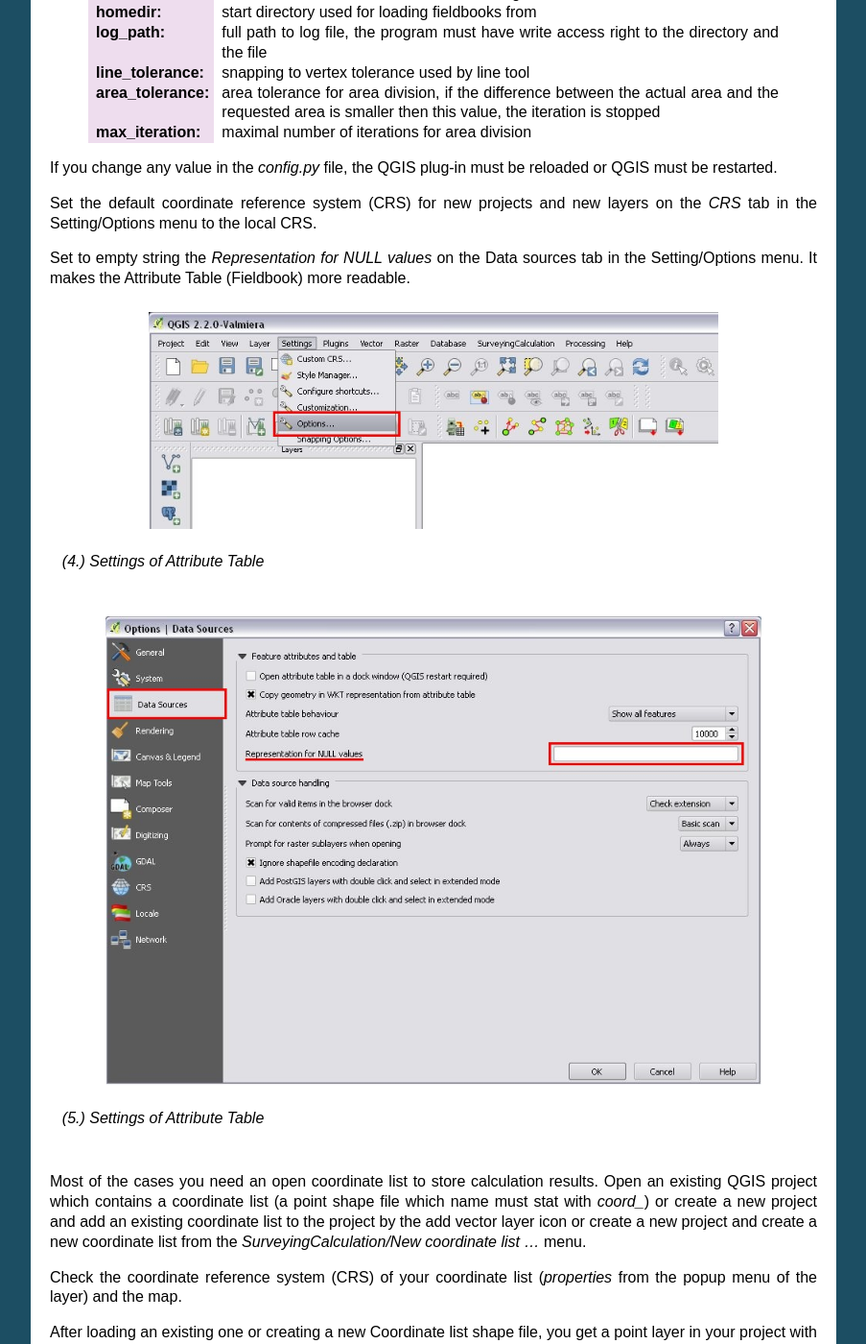
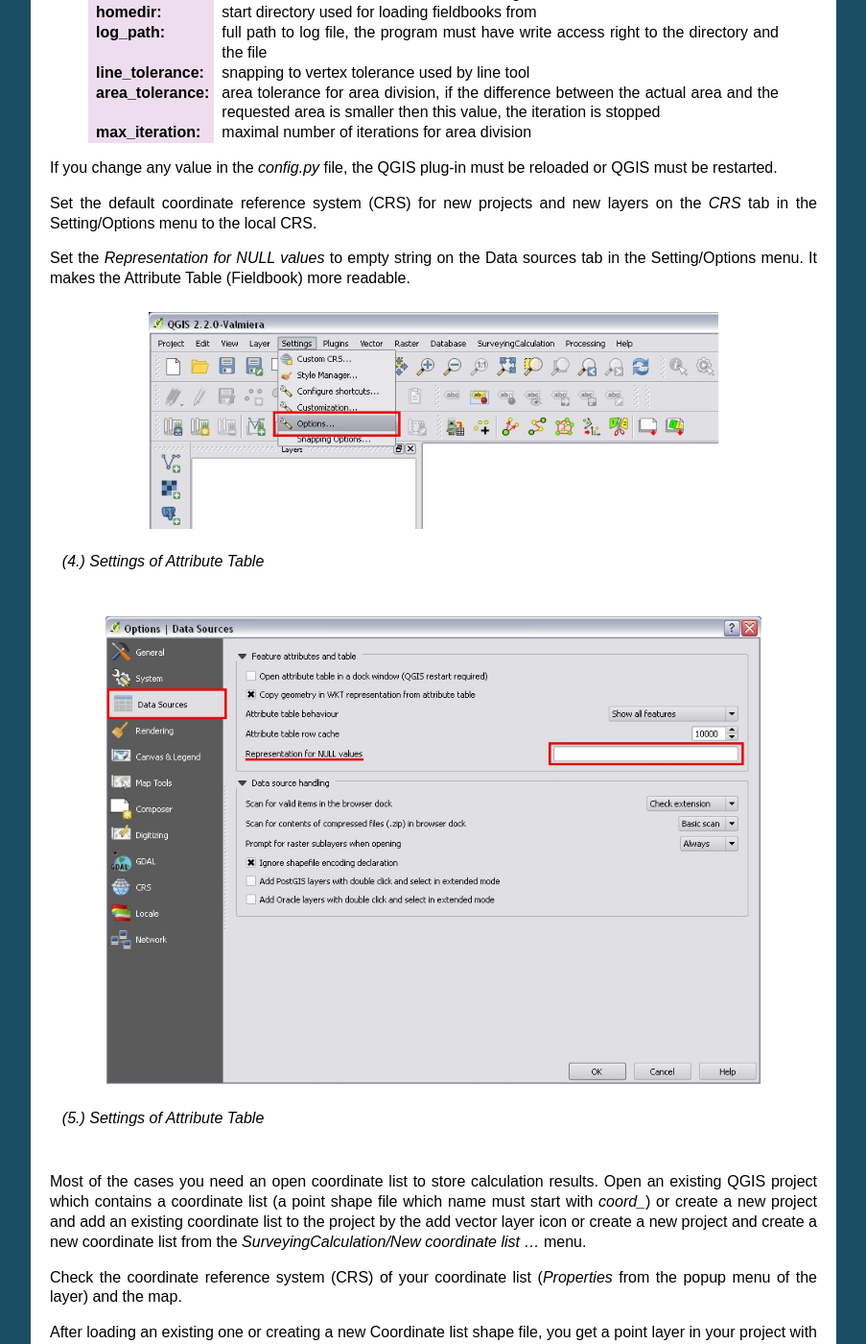
Before and after one commit to zsiki/ls, a Sphinx documentation site: the page built from doc/source/usersguide.rst, in a window 1280 px wide and 1400 px high, scrolled down 2688 px. Shown: the whole window at 96% size, without its empty margins (198-1101 px from the left). Built offline with Sphinx 7.4.7, drawn with Linux system fonts in a browser that asks for light colours; some of the changed text lies outside the part shown.

Commit message:
doc updated

```diff
--- a/doc/source/usersguide.rst
+++ b/doc/source/usersguide.rst
@@ -79,7 +79,7 @@
 Check and change the settings in the *config.py* file. The following variables
 can be set in the config:
 
-    :fontname: monospace font used in the calculation results widgets on Linux, the default courier font doesn't not exists on most Linux boxes
+    :fontname: monospace font used in the calculation results widgets on Linux, the default courier font doesn't exists on most Linux boxes
     :fontsize: font size used in the calculation results widgets on Linux
     :homedir: start directory used for loading fieldbooks from
     :log_path: full path to log file, the program must have write access right to the directory and the file
@@ -92,7 +92,7 @@
 Set the default coordinate reference system (CRS) for new projects and
 new layers on the *CRS* tab in the Setting/Options menu to the local CRS.
 
-Set to empty string the *Representation for NULL values* on the Data sources
+Set the *Representation for NULL values* to empty string on the Data sources
 tab in the Setting/Options menu. It makes the Attribute Table (Fieldbook) more
 readable.
 
@@ -111,11 +111,11 @@
 
 Most of the cases you need an open coordinate list to store calculation results.
 Open an existing QGIS project which contains a coordinate list (a point shape
-file which name must stat with *coord\_*) or create a new project and add an
+file which name must start with *coord\_*) or create a new project and add an
 existing coordinate list to the project by the add vector layer icon or create
 a new project and create a new coordinate list from the *SurveyingCalculation/New coordinate list ...* menu.
 
-Check the coordinate reference system (CRS) of your coordinate list (*properties* from the popup menu of the layer) and the map.
+Check the coordinate reference system (CRS) of your coordinate list (*Properties* from the popup menu of the layer) and the map.
 
 After loading an existing one or creating a new Coordinate list shape file, you get
 a point layer in your project with the following columns in the attribute table
```
